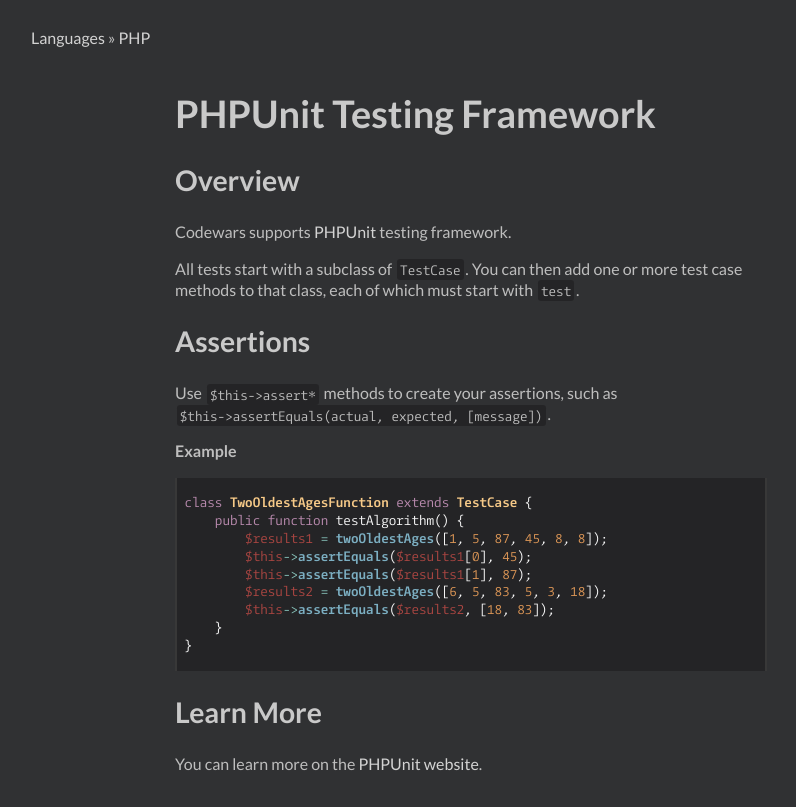
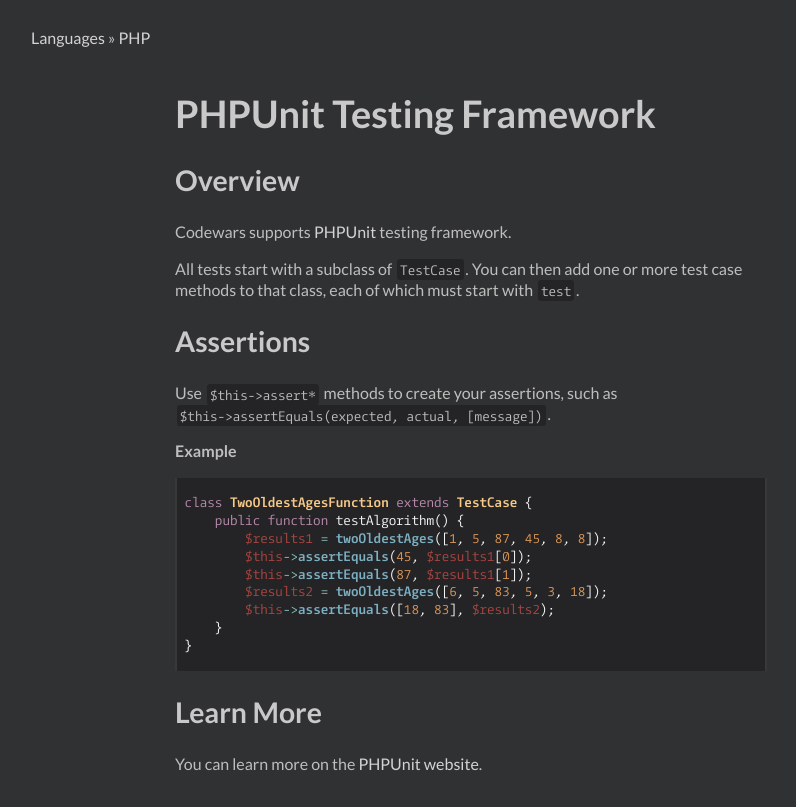
Before and after one commit to kazk/docs.codewars.com, a Jekyll site: the page built from docs/_test_references/php/phpunit.md, in a window 1280 px wide, cut to the strip 168-975 px from the top of the page. Shown: the whole strip, without its empty margins (169-965 px from the left). Built offline with Jekyll 4.4.1, drawn with Linux system fonts in a browser that asks for light colours; nearby versions of some CDN libraries.

````diff
--- a/docs/_test_references/php/phpunit.md
+++ b/docs/_test_references/php/phpunit.md
@@ -16,7 +16,7 @@ each of which must start with `test`.
 ## Assertions
 
 Use `$this->assert*` methods to create your assertions,
-such as `$this->assertEquals(actual, expected, [message])`.
+such as `$this->assertEquals(expected, actual, [message])`.
 
 **Example**
 
@@ -24,10 +24,10 @@ such as `$this->assertEquals(actual, expected, [message])`.
 class TwoOldestAgesFunction extends TestCase {
     public function testAlgorithm() {
         $results1 = twoOldestAges([1, 5, 87, 45, 8, 8]);
-        $this->assertEquals($results1[0], 45);
-        $this->assertEquals($results1[1], 87);
+        $this->assertEquals(45, $results1[0]);
+        $this->assertEquals(87, $results1[1]);
         $results2 = twoOldestAges([6, 5, 83, 5, 3, 18]);
-        $this->assertEquals($results2, [18, 83]);
+        $this->assertEquals([18, 83], $results2);
     }
 }
 ```
````
Also changed, not shown: other parts of docs/_test_references/php/phpunit.md (+1 -0 lines).
